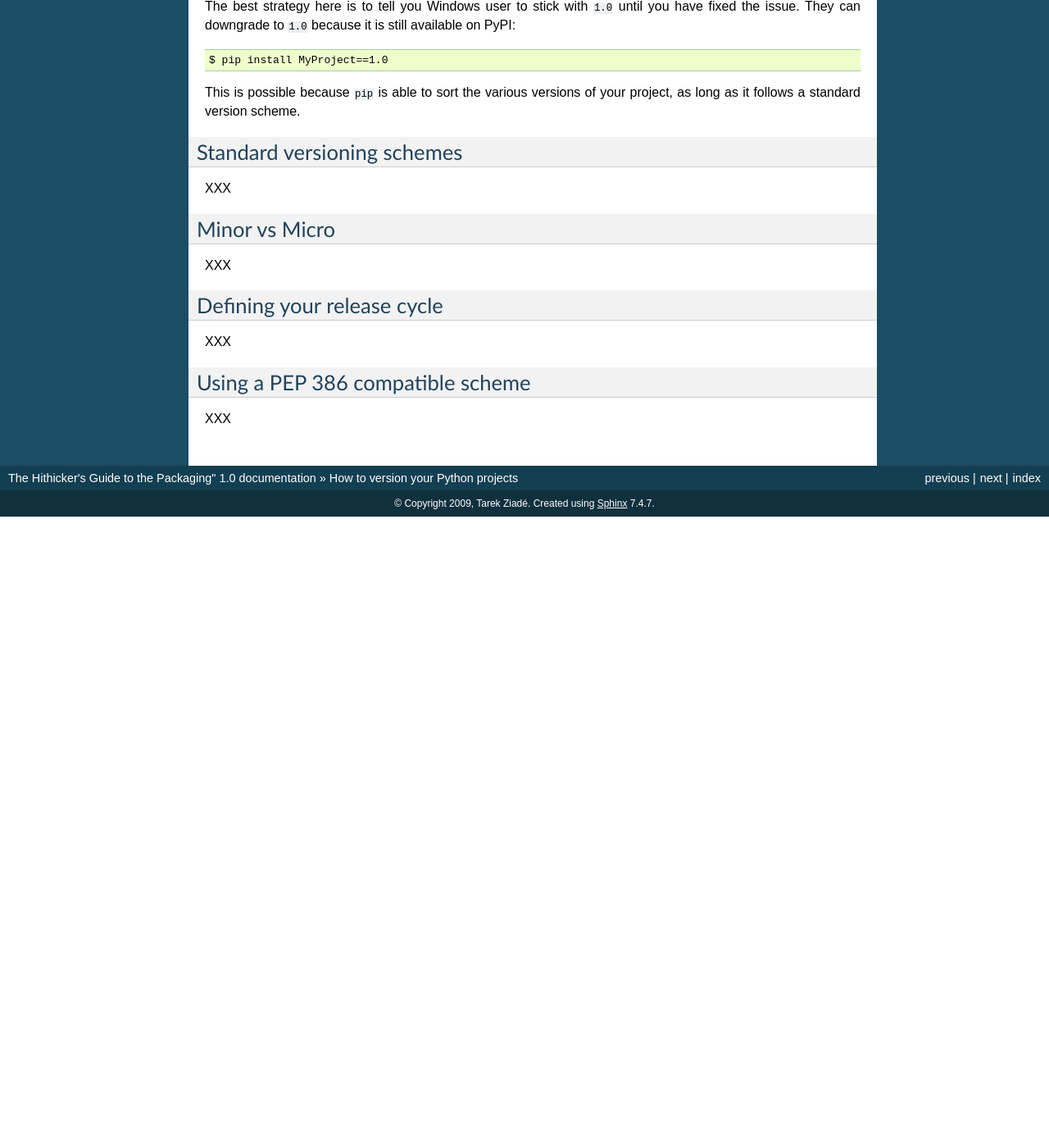
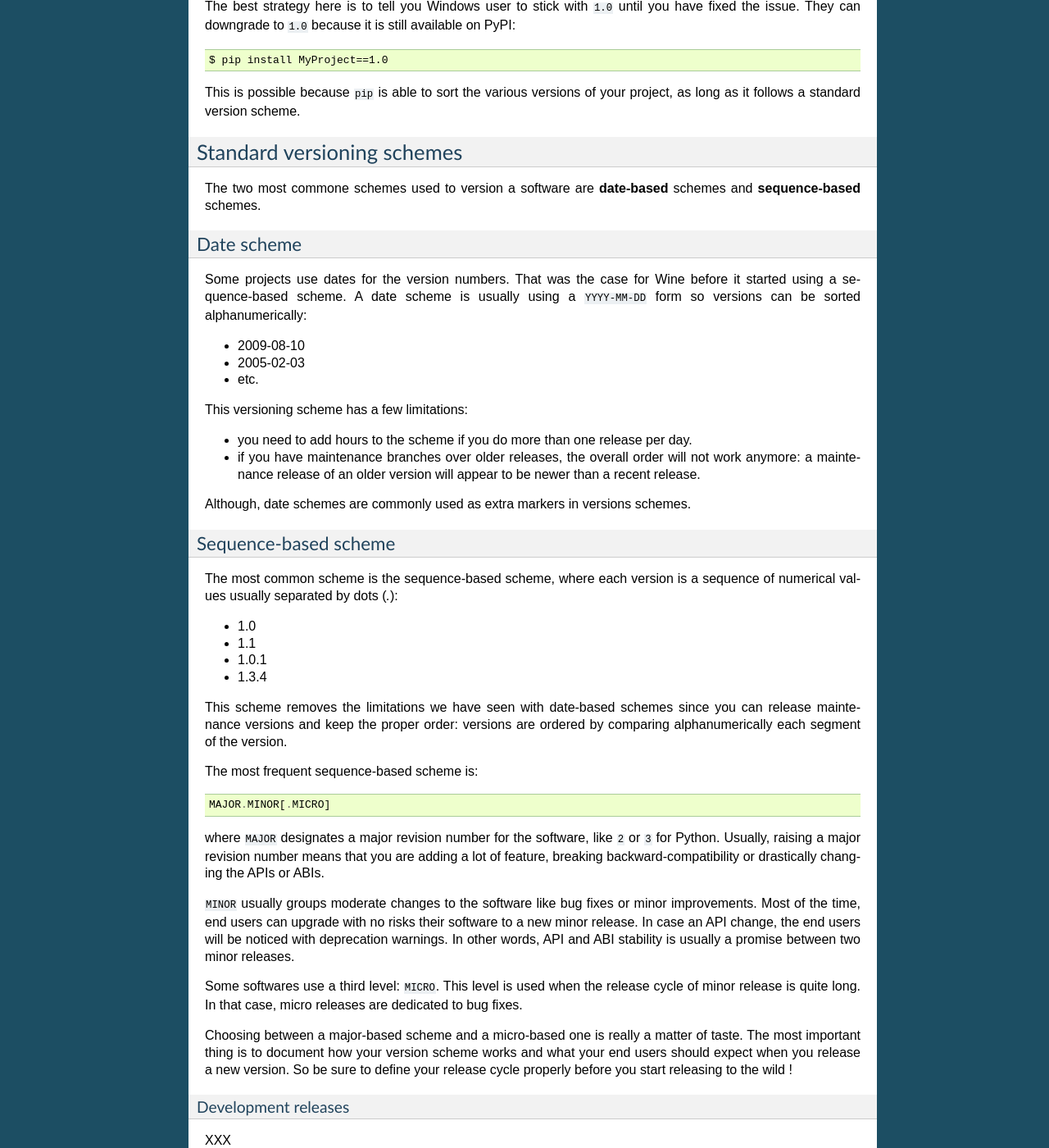
Before and after one commit to pypa/packaging.python.org, a Sphinx documentation site: the page built from source/versioning.txt, in a window 1280 px wide and 1400 px high, scrolled down 940 px. Shown: the whole window at 82% size. Built offline with Sphinx 7.4.7, drawn with Linux system fonts in a browser that asks for light colours; before the commit the page ends 1570 px from its top, so only the background shows below that; some of the changed text lies outside the part shown.

Commit message:
describing various versioning scheme strategies

```diff
--- a/source/versioning.txt
+++ b/source/versioning.txt
@@ -66,15 +66,99 @@ of your project, as long as it follows a standard version scheme.
 Standard versioning schemes
 ===========================
 
+The two most commone schemes used to version a software are **date-based**
+schemes and **sequence-based** schemes.
+
+Date scheme
+-----------
+
+Some projects use dates for the version numbers. That was the case for Wine
+before it started using a sequence-based scheme. A date scheme is usually
+using a ``YYYY-MM-DD`` form so versions can be sorted alphanumerically:
+
+- 2009-08-10
+- 2005-02-03
+- etc.
+
+This versioning scheme has a few limitations:
+
+- you need to add hours to the scheme if you do more than one release
+  per day.
+
+- if you have maintenance branches over older releases, the overall
+  order will not work anymore: a maintenance release of an older version
+  will appear to be newer than a recent release.
+
+Although, date schemes are commonly used as extra markers in versions schemes.
+
+Sequence-based scheme
+---------------------
+
+The most common scheme is the sequence-based scheme, where each version is a
+sequence of numerical values usually separated by dots (`.`):
+
+- 1.0
+- 1.1
+- 1.0.1
+- 1.3.4
+
+This scheme removes the limitations we have seen with date-based schemes since
+you can release maintenance versions and keep the proper order: versions are
+ordered by comparing alphanumerically each segment of the version.
+
+The most frequent sequence-based scheme is::
+
+    MAJOR.MINOR[.MICRO]
+
+where ``MAJOR`` designates a major revision number for the software, like ``2``
+or ``3`` for Python. Usually, raising a major revision number means that you
+are adding a lot of feature, breaking backward-compatibility or drastically
+changing the APIs or ABIs.
+
+``MINOR`` usually groups moderate changes to the software like bug fixes or
+minor improvements. Most of the time, end users can upgrade with no risks
+their software to a new minor release. In case an API change, the end users
+will be noticed with deprecation warnings. In other words, API and ABI
+stability is usually a promise between two minor releases.
+
+Some softwares use a third level: ``MICRO``. This level is used when the
+release cycle of minor release is quite long. In that case, micro releases
+are dedicated to bug fixes.
+
+Choosing between a major-based scheme and a micro-based one is really a
+matter of taste. The most important thing is to document how your version
+scheme works and what your end users should expect when you release a new
+version. So be sure to define your release cycle properly before you
+start releasing to the wild !
+
+Development releases
+::::::::::::::::::::
+
 XXX
 
-Minor vs Micro
-==============
+Pre-releases
+::::::::::::
+
+XXX
+
+Post-releases
+:::::::::::::
 
 XXX
 
 Defining your release cycle
 ===========================
+
+A sofware usually follows this cycle:
+
+- an internal development version is released, for testing purposes
+- one or several pre-release are made for getting end-users feedback
+  and avoiding releasing a `brown bag` release.
+- a final version is released to the world, usually starting at
+  ``1.0`` or ``0.1``.
+- bugfixes and new features are added and new versions are released
+
+
 
 XXX
 
```
